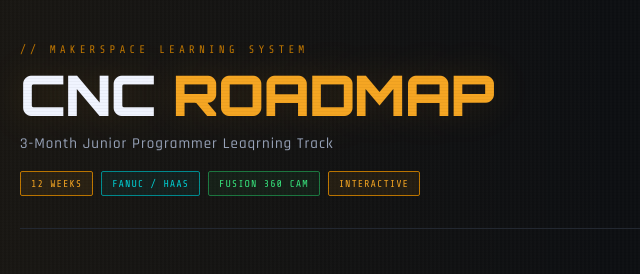
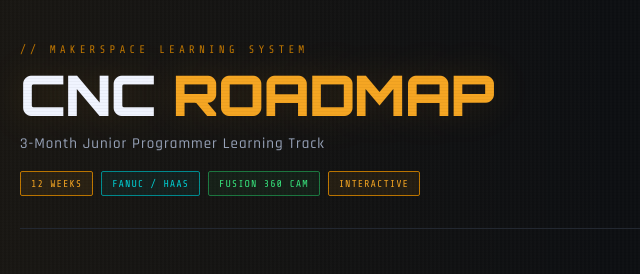
Before and after one commit to rigarcia07/web-cnc, a plain HTML site: page index.html in a window 1280 px wide. Shown: the part 82-356 px from the top of the page, 356-996 px from the left. Drawn offline with nearby package versions, Linux system fonts and the light colour scheme.

Commit message:
Update index.html

```diff
--- a/index.html
+++ b/index.html
@@ -750,7 +750,7 @@
         <div class="hero">
             <div class="hero-label">// MAKERSPACE LEARNING SYSTEM</div>
             <div class="hero-title">CNC <span>ROADMAP</span></div>
-            <div class="hero-sub">3-Month Junior Programmer Leaqrning Track</div>
+            <div class="hero-sub">3-Month Junior Programmer Learning Track</div>
             <div class="hero-badges">
                 <span class="badge badge-amber">12 WEEKS</span>
                 <span class="badge badge-cyan">FANUC / HAAS</span>
```
